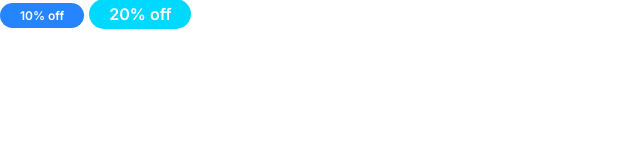
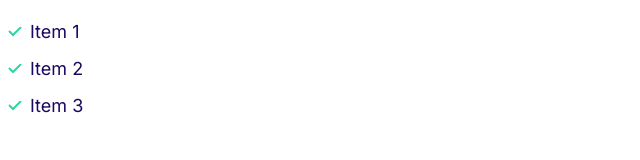
Before and after one commit to Chennareddy44/Moshify, a plain HTML site: page index.html in a window 1280 px wide. Shown: the whole page, without its empty margins (0-640 px from the left). Drawn offline with Linux system fonts and the light colour scheme.

Commit message:
Build the list component

```diff
--- a/css/styles.css
+++ b/css/styles.css
@@ -120,3 +120,32 @@ a {
     font-size: 1.2rem;
   }
 }
+
+/* list */
+
+.list {
+  color: var(--color-headings);
+  list-style: none;
+  padding-left: 0;
+}
+
+.list--inline .list__item {
+  display: inline-block;
+  margin-right: 2rem;
+}
+
+.list--tick {
+  list-style-image: url(../images/tick.svg);
+  padding-left: 3rem;
+}
+
+.list--tick .list__item {
+  padding-left: 0.5rem;
+  margin-bottom: 1rem;
+}
+
+@media (min-width: 1024px) {
+  .list--tick .list__item {
+    padding-left: 0px;
+  }
+}
--- a/index.html
+++ b/index.html
@@ -14,7 +14,10 @@
     <title>Moshify</title>
   </head>
   <body>
-    <span class="badge badge--primary badge--small">10% off</span>
-    <span class="badge badge--secondary">20% off</span>
+    <ul class="list list--tick">
+      <li class="list__item">Item 1</li>
+      <li class="list__item">Item 2</li>
+      <li class="list__item">Item 3</li>
+    </ul>
   </body>
 </html>
```
Also changed, not shown: components/lists.html (added, +5 -0 lines), images/tick.svg (added).
